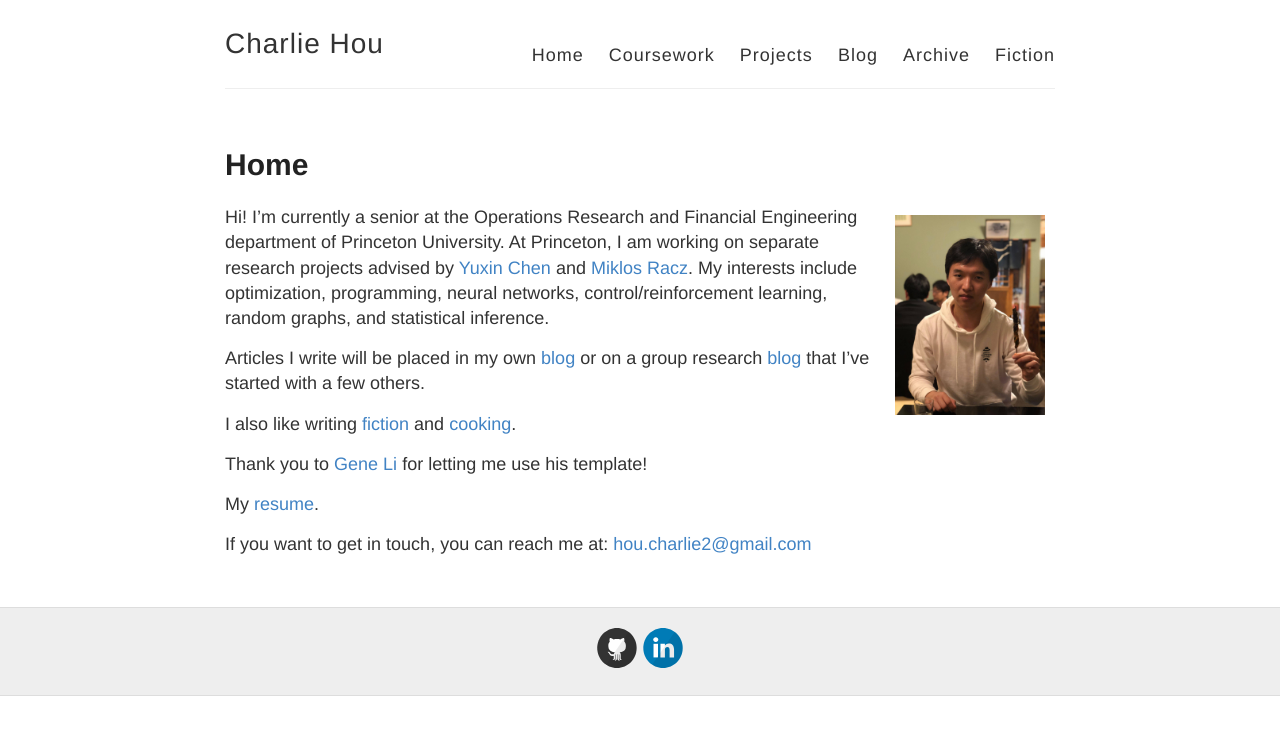
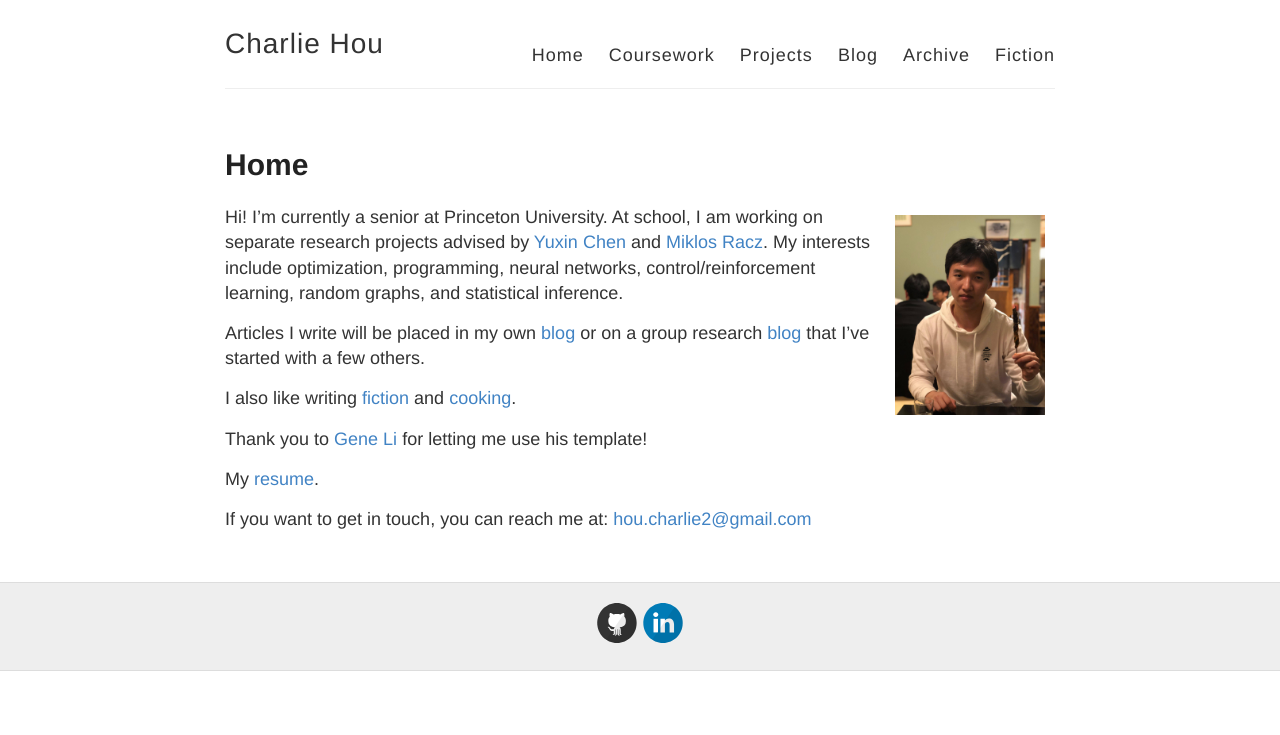
Before and after one commit to houcharlie/oldwebsite, a Jekyll site: the page built from index.md, in a window 1280 px wide. Shown: the top 735 px of the page. Built offline with Jekyll 4.4.1, drawn with Linux system fonts in a browser that asks for light colours.

Commit message:
Update index.md

```diff
--- a/index.md
+++ b/index.md
@@ -5,8 +5,7 @@ title: Home
 
 <img style="float:right;margin:10px;" src="{{site.url}}/images/charliehou.jpg" width="150" alt="charlie">
 
-Hi!  I'm currently a senior at the Operations Research and Financial Engineering department of Princeton University.
-At Princeton, I am working on separate research projects advised by [Yuxin Chen](http://www.princeton.edu/~yc5/) and [Miklos Racz](http://mracz.princeton.edu/).  My interests include optimization, programming, neural networks, control/reinforcement learning, random graphs, and statistical inference.
+Hi!  I'm currently a senior at Princeton University.  At school, I am working on separate research projects advised by [Yuxin Chen](http://www.princeton.edu/~yc5/) and [Miklos Racz](http://mracz.princeton.edu/).  My interests include optimization, programming, neural networks, control/reinforcement learning, random graphs, and statistical inference.
 
 Articles I write will be placed in my own [blog](https://houcharlie.github.io/blog/) or on a group research [blog](https://kaledivergence.github.io/) that I've started with a few others.
 
```
